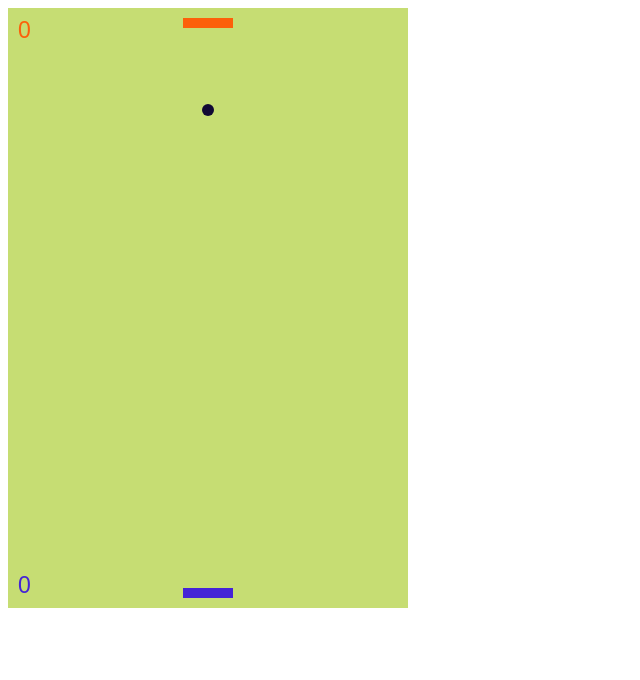
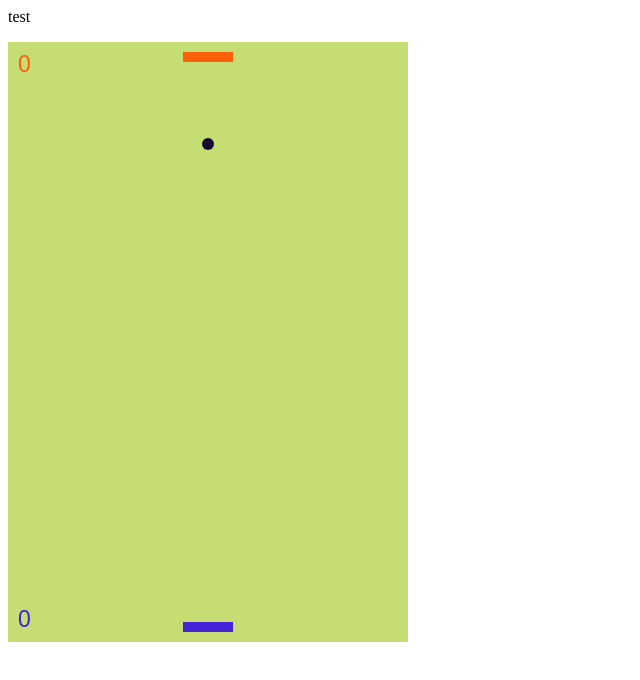
Before and after one commit to jdulac7/bloc-pong, a plain HTML site: page app/index.html in a window 1280 px wide. Shown: the whole page, without its empty margins (0-640 px from the left). Drawn offline with Linux system fonts and the light colour scheme.

Commit message:
add test tag

```diff
--- a/app/index.html
+++ b/app/index.html
@@ -2,5 +2,5 @@
   <head>
     <script src="scripts/app.js"></script>
   </head>
-  <body></body>
+  <body><p>test</p></body>
 </html>
```
